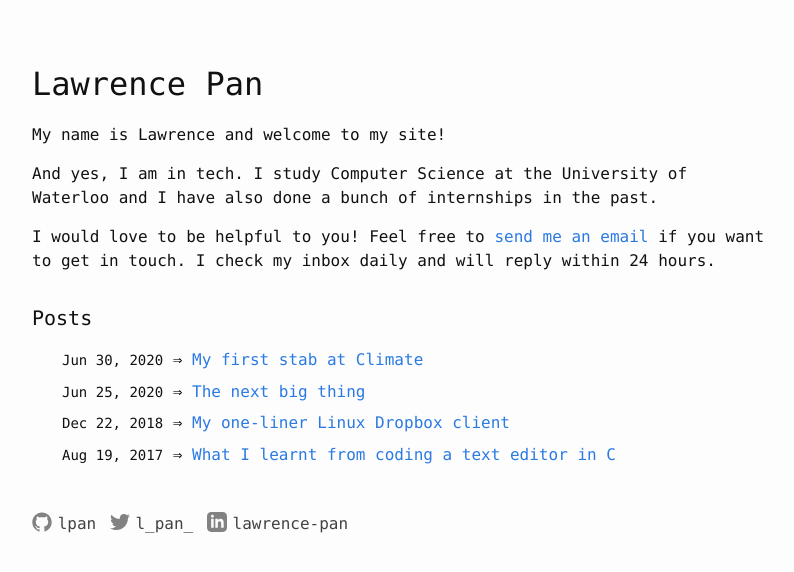
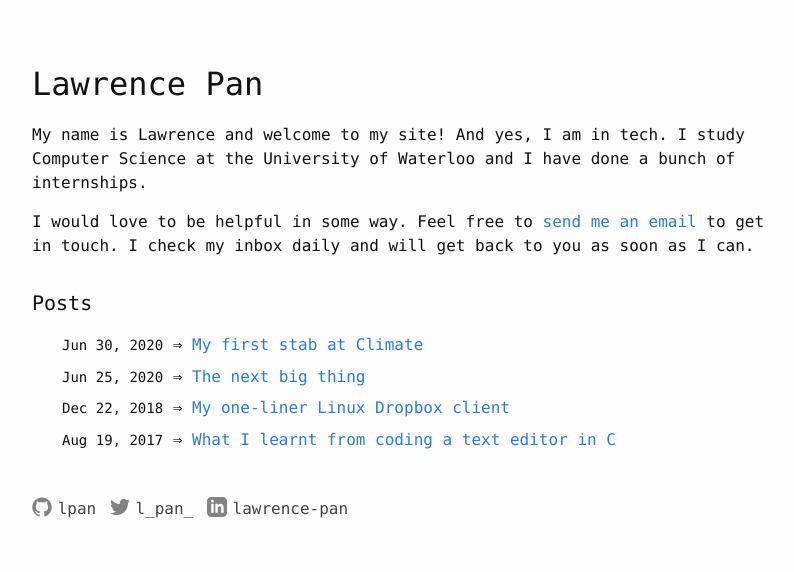
Before and after one commit to lpan/lpan.github.io, a Jekyll site: the page built from index.html, in a window 1280 px wide. Shown: the top 572 px of the page, without its empty margins (238-1032 px from the left). Built offline with Jekyll 4.4.1, drawn with Linux system fonts in a browser that asks for light colours.

Commit message:
even better wording. Focus on you not me

```diff
--- a/index.html
+++ b/index.html
@@ -4,17 +4,16 @@ layout: default
 
 <div class="home">
   <p>
-    My name is Lawrence and welcome to my site!
+    My name is Lawrence and welcome to my site! And yes, I am in tech. I study
+    Computer Science at the University of Waterloo and I have done a bunch of
+    internships.
   </p>
 
   <p>
-    And yes, I am in tech. I study Computer Science at the University of
-    Waterloo and I have also done a bunch of internships in the past.
+    I would love to be helpful in some way. Feel free
+    to <a href="mailto:lawrencefeipan@gmail.com">send me an email</a> to get in
+    touch. I check my inbox daily and will get back to you as soon as I can.
   </p>
-
-  <p>I would love to be helpful to you! Feel free
-  to <a href="mailto:lawrencefeipan@gmail.com">send me an email</a> if you want
-  to get in touch. I check my inbox daily and will reply within 24 hours.</p>
 
   <h1 class="page-heading">Posts</h1>
   <ul class="post-list">
```
